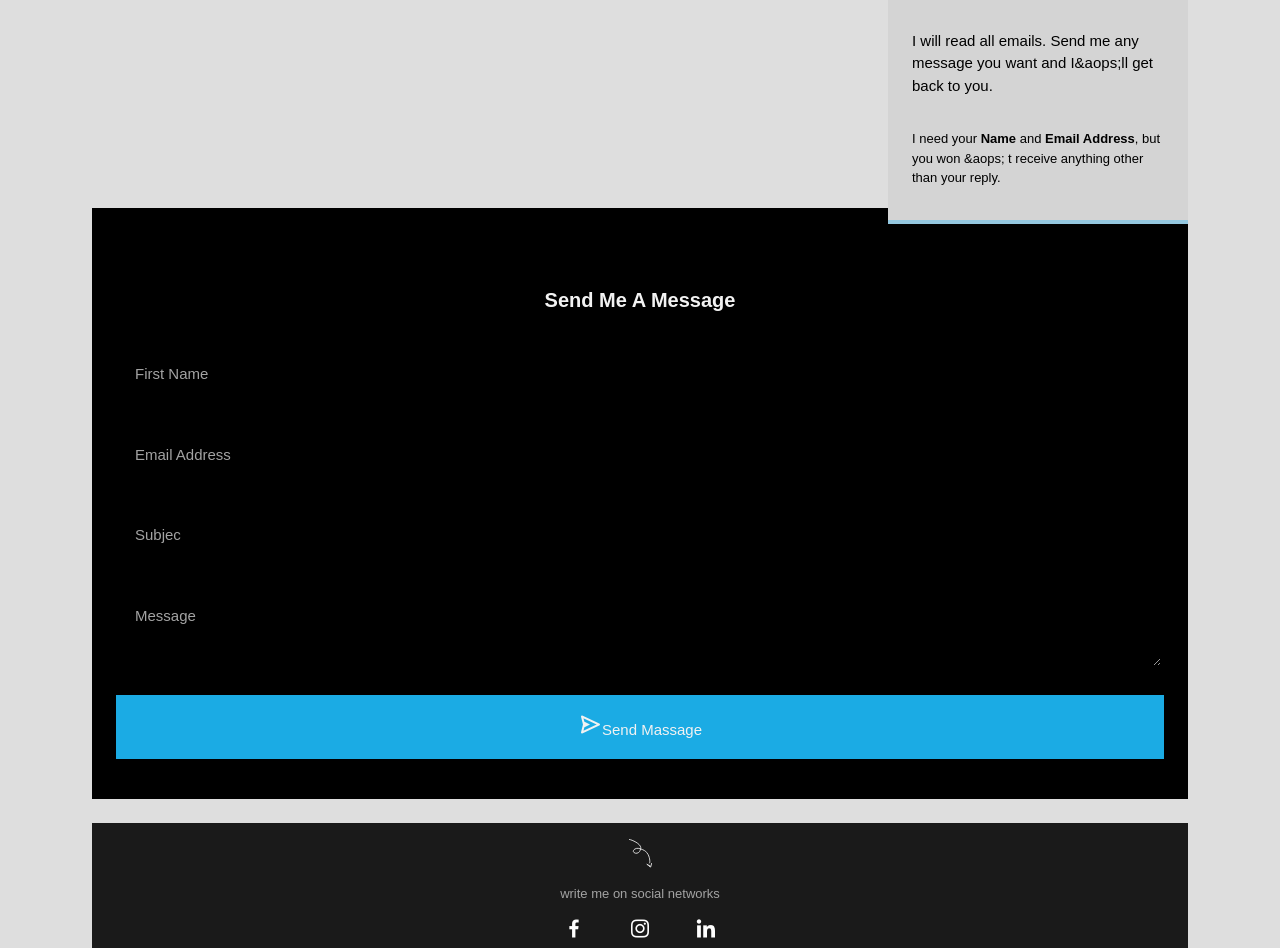
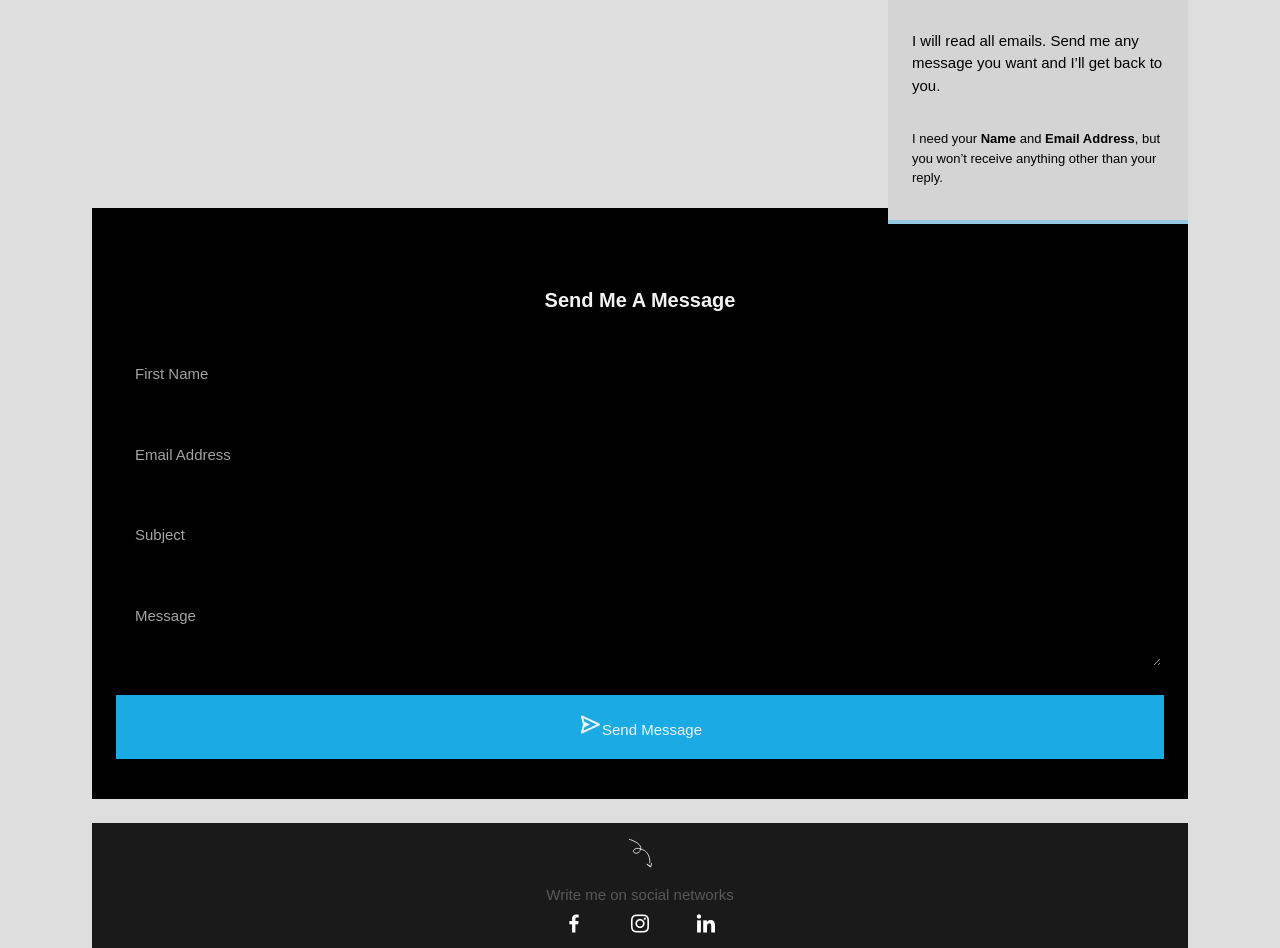
Before and after one commit to IsraelDev-var/my-portafolio, a React (Vite) app: page / in a window 1280 px wide. Shown: the part 3404-4352 px from the top of the page. Built offline with nearby package versions, Linux system fonts and the light colour scheme; a web font is replaced by a local one.

Commit message:
mejoras del email

```diff
--- a/src/components/Contact.jsx
+++ b/src/components/Contact.jsx
@@ -1,125 +1,109 @@
 
-
-import  { useRef } from 'react';
+import { useRef, useState } from 'react';
 import emailjs from '@emailjs/browser';
 
 const Contact = () => {
-
-
-
     const form = useRef();
+    const [message, setMessage] = useState("");
+    const [error, setError] = useState("");
 
     const sendEmail = (e) => {
         e.preventDefault();
 
+        const name = e.target.user_name.value;
+
+        // Validación: el nombre no debe contener números
+        const namePattern = /^[A-Za-z\s]+$/;
+        if (!namePattern.test(name)) {
+            setError("The name field should not contain numbers.");
+            return;
+        } else {
+            setError(""); // Limpia el error si es válido
+        }
+
         emailjs.sendForm('service_tdwd1w3', 'template_j4rtg54', form.current, 'tmQR9k3ODVVeo_1J7')
             .then((result) => {
                 console.log(result.text);
-            e.target.reset()
-
+                setMessage("Message sent successfully!");
+                e.target.reset();
             }, (error) => {
                 console.log(error.text);
+                setMessage("Failed to send message. Try again later.");
             });
     };
 
-
-
-
-
-
-
     return (
-    <section className="contact " id="contact" >
-
+        <section className="contact" id="contact">
             <div className="contact__container container grid__container">
                 <div className="contact__dat">
                     <h2 className="section__title-2">
                         <span>Contact Me.</span>
                     </h2>
                     <p className="contact__description-1">
-          I will read all emails. Send me any
-          message you want and I&aops;ll get back to you.
-
+                        I will read all emails. Send me any message you want and I’ll get back to you.
                     </p>
-
                     <p className="contact__description-2">
-          I need your <b>Name</b> and <b>Email Address</b>, but
-          you won &aops; t  receive anything other than your reply.
-
+                        I need your <b>Name</b> and <b>Email Address</b>, but you won’t receive anything other than your reply.
                     </p>
                     <div className="geometric-box"></div>
                 </div>
 
-
                 <div className="contact__mail">
-          <h2 className="contact__title">
-            Send Me A Message
-          </h2>
-          <form  className="contact__form" ref={form} onSubmit={sendEmail}  id="contact-form">
+                    <h2 className="contact__title">Send Me A Message</h2>
+                    <form className="contact__form" ref={form} onSubmit={sendEmail} id="contact-form">
                         <div className="contact__group">
                             <div className="contact__box">
-                <input type="text" name="user_name" className="contact__input " id="name" required placeholder="First Name"  />
-                <label htmlFor="user_name"   className="contact__label">First Name</label>
+                                <input type="text" name="user_name" className="contact__input" id="name" required placeholder="First Name" aria-label="First Name" />
+                                <label htmlFor="name" className="contact__label">First Name</label>
                             </div>
                         </div>
 
                         <div className="contact__box">
-                <input type="email" name="user_email" className="contact__input  " id="email" required placeholder="Email Address"  />
+                            <input type="email" name="user_email" className="contact__input" id="email" required placeholder="Email Address" aria-label="Email Address" />
                             <label htmlFor="email" className="contact__label">Email Address</label>
                         </div>
 
                         <div className="contact__box">
-                <input type="text" name="user_subject" className="contact__input " id="subject" required placeholder="Subjec"  />
+                            <input type="text" name="user_subject" className="contact__input" id="subject" required placeholder="Subject" aria-label="Subject" />
                             <label htmlFor="subject" className="contact__label">Subject</label>
                         </div>
+
                         <div className="contact__box contact__area">
-
-                <textarea name="user_message" id="message" className="contact__input  " required placeholder="Message"></textarea>
+                            <textarea name="user_message" id="message" className="contact__input" required placeholder="Message" aria-label="Message"></textarea>
                             <label htmlFor="message" className="contact__label">Message</label>
                         </div>
 
+                        {/* Mostrar mensaje de error o éxito si existe */}
+                        {error && <div className="alert alert-danger" role="alert">{error}</div>}
+                        {message && <div className="alert alert-success" role="alert">{message}</div>}
 
-              <button type="submit"  className=" contact__button button-contact " id="liveAlertBtn">
-                <i className='bx bx-send'></i>Send Massage
+                        <button type="submit" className="contact__button button-contact" id="liveAlertBtn">
+                            <i className='bx bx-send'></i>Send Message
                         </button>
+                    </form>
+                </div>
 
-
-          </form>
-
-        </div>
                 <div className="contact__social">
                     <img src="/images/curved-arrow.svg" alt="img" className="contact__social-arrow" />
-
                     <div className="contact__social-data">
-            <div>
-
-
-              <p className="contact__social-decription">
-                write me on social networks
-                </p>
-            </div>
-            <div className="contact__social-link ">
-
+                        <p className="contact__social-description">Write me on social networks</p>
+                        <div className="contact__social-link">
                             <a href="https://web.facebook.com/imisrael.thebest" rel="noreferrer" target="_blank" className="contact__social-link-a">
                                 <i className='bx bxl-facebook bnt-footer'></i>
                             </a>
                             <a href="https://www.instagram.com/israelvc2308/" rel="noreferrer" target="_blank" className="contact__social-link-a">
-              <i className='bx bxl-instagram bnt-footer' ></i>
+                                <i className='bx bxl-instagram bnt-footer'></i>
                             </a>
                             <a href="https://www.linkedin.com/in/israel-varga-09911a251/" rel="noreferrer" target="_blank" className="contact__social-link-a">
-                <i className='bx bxl-linkedin bnt-footer' ></i>
+                                <i className='bx bxl-linkedin bnt-footer'></i>
                             </a>
-
                         </div>
                         <p>@Created by Israel Vargas</p>
                     </div>
                 </div>
+            </div>
+        </section>
+    );
+};
 
-
-
-      </div>
-
-    </section>
-  )
-}
-export default Contact
+export default Contact;
```
Lines whose indentation alone changed are shown as unchanged.
